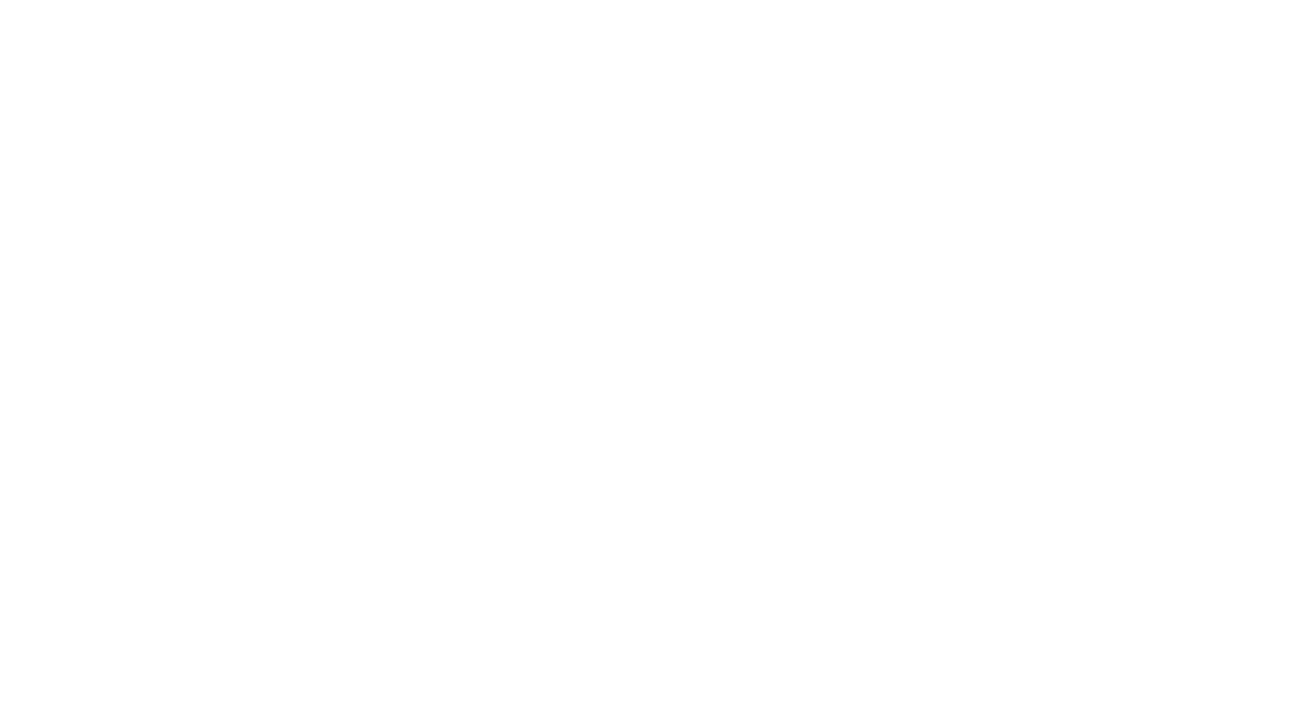
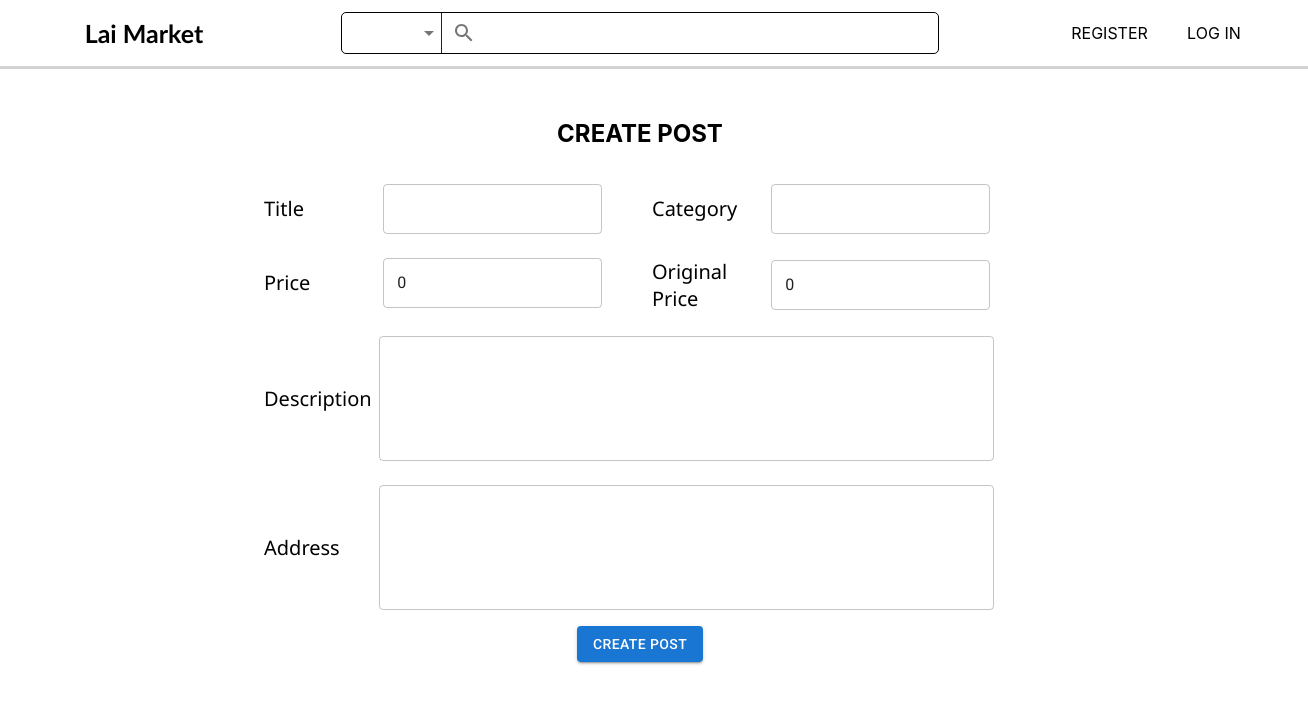
Before and after one commit to IvanYou98/marketplace-fe, a React (Create React App) app: page /product/create in a window 1280 px wide. Before the commit this address had no page. Shown: the top 704 px of the page, 1308 px wide, since content can reach past the window. Built offline with nearby package versions, Linux system fonts and the light colour scheme.

Commit message:
add page for create post

```diff
--- a/src/App.js
+++ b/src/App.js
@@ -9,6 +9,7 @@ import Login from './pages/login/Login';
 import Signup from './pages/signup/Signup';
 import Product from './pages/product/Product';
 import Home from './pages/home/Home';
+import CreatePost from './pages/createPost/CreatePost';
 
 function App() {
   return (
@@ -19,6 +20,7 @@ function App() {
         <Route path='/login' exact element={<Login />} />
         <Route path='/signup' exact element={<Signup />} />
         <Route path='/product' exact element={< Product />} />
+        <Route path="/product/create" exact element={<CreatePost />} />
       </Routes>
     </div>
   );
--- /dev/null
+++ b/src/components/formInput/FormInput.css
@@ -0,0 +1,19 @@
+.form-input-container {
+    padding: 8px;
+    display: flex;
+    justify-content: left;
+    align-items: center;
+}
+
+.form-input-label {
+    width: 30%;
+    font-size: 20px;
+    text-align: left;
+    font-family: 'Segoe UI', Tahoma, Geneva, Verdana, sans-serif;
+}
+
+.form-input-field {
+    margin-left: 10px;
+    width: 60%;
+    height: 50px;
+}
--- /dev/null
+++ b/src/components/formInput/FormInput.jsx
@@ -0,0 +1,14 @@
+import React from 'react'
+import { OutlinedInput } from '@mui/material'
+import './FormInput.css'
+
+const FormInput = ({ name, value, setValue, maxRow }) => {
+    return (
+        <div className='form-input-container'>
+            <div className='form-input-label'>{name}</div>
+            <OutlinedInput maxRows={maxRow} className='form-input-field' value={value} onChange={e => setValue(e.target.value)} />
+        </div>
+    )
+}
+
+export default FormInput
--- a/src/components/header/Header.jsx
+++ b/src/components/header/Header.jsx
@@ -3,6 +3,8 @@ import { Link, useNavigate } from 'react-router-dom'
 import FavoriteIcon from '@mui/icons-material/Favorite';
 import AccountCircleIcon from '@mui/icons-material/AccountCircle';
 import NotificationsIcon from '@mui/icons-material/Notifications';
+import AddCircleIcon from '@mui/icons-material/AddCircle';
+
 import './Header.css'
 import SearchBar from '../searchbar/SearchBar';
 
@@ -40,6 +42,7 @@ const Header = () => {
                         <Fragment>
                             <AccountCircleIcon className='nav-icons' onClick={() => navigate('/home')} />
                             <FavoriteIcon className='nav-icons' />
+                            <AddCircleIcon className='nav-icons' onClick={() => navigate('/product/create')} />
                             <NotificationsIcon className='nav-icons' />
                             <span className='logout-btn' onClick={handleLogout}>
                                 LOG OUT
--- /dev/null
+++ b/src/components/productForm/ProductForm.css
@@ -0,0 +1,39 @@
+.product-form-container {
+    width: 60%;
+    margin: 0 auto;
+    padding: 30px 10px;
+}
+
+.product-form-column-container{
+    width: 100%;
+    margin: 0 auto;
+    display: flex;
+}
+
+
+.product-form-left {
+    flex: 1;
+}
+
+.product-form-right {
+    flex: 1;
+
+}
+
+.product-form-text-area-container {
+    width: 100%;
+    padding: 8px;
+    display: flex;
+    align-items: center;
+}
+
+.product-form-text-area-label {
+    width: 15%;
+    font-size: 20px;
+    text-align: left;
+    font-family: 'Segoe UI', Tahoma, Geneva, Verdana, sans-serif;
+}
+
+.product-form-text-area {
+    width: 80%;
+}
--- /dev/null
+++ b/src/components/productForm/ProductForm.jsx
@@ -0,0 +1,62 @@
+import React, { useState } from 'react'
+import './ProductForm.css'
+import Grid from '@mui/material/Grid';
+import Box from '@mui/material/Box';
+import FormInput from '../formInput/FormInput'
+import { Button } from '@mui/material';
+import TextField from '@mui/material/TextField';
+
+const ProductForm = () => {
+    const [title, setTitle] = useState("");
+    const [category, setCategory] = useState("");
+    const [price, setPrice] = useState(0);
+    const [originalPrice, setOriginalPrice] = useState(0);
+
+    return (
+        <Box sx={{ flexGrow: 1 }} className='product-form-container'>
+            <Grid container spacing={1}>
+                <Grid item xs={12}>
+                    <h2>CREATE POST</h2>
+                </Grid>
+                <Grid item xs={6}>
+                    <FormInput name="Title" value={title} setValue={setTitle} />
+                </Grid>
+                <Grid item xs={6}>
+                    <FormInput name="Category" value={category} setValue={setCategory} />
+                </Grid>
+                <Grid item xs={6}>
+                    <FormInput name="Price" value={price} setValue={setPrice} />
+                </Grid>
+                <Grid item xs={6}>
+                    <FormInput name="Original Price" value={originalPrice} setValue={setOriginalPrice} />
+                </Grid>
+
+                <Grid item xs={12}>
+                    <div className='product-form-text-area-container'>
+                        <div className='product-form-text-area-label'>Description</div>
+                        <TextField
+                            className='product-form-text-area'
+                            multiline
+                            rows={4}
+                        />
+                    </div>
+                </Grid>
+                <Grid item xs={12}>
+                    <div className='product-form-text-area-container'>
+                        <div className='product-form-text-area-label'>Address</div>
+                        <TextField
+                            className='product-form-text-area'
+                            multiline
+                            rows={4}
+                        />
+                    </div>
+                </Grid>
+                <Grid item xs={12}>
+                    <Button variant="contained">Create Post</Button>
+                </Grid>
+            </Grid>
+        </Box>
+    )
+}
+
+export default ProductForm
--- a/src/components/productList/ProductList.css
+++ b/src/components/productList/ProductList.css
@@ -1,4 +1,5 @@
 .product-list-container {
     width: 70%;
-    margin: 20px auto;
+    margin: auto;
+    margin-top: 20px;
 }
--- a/src/components/productList/ProductList.jsx
+++ b/src/components/productList/ProductList.jsx
@@ -9,7 +9,8 @@ const ProductList = ({ handleModalOpen }) => {
         rows.push({});
     }
     return (
-        <Grid className='product-list-container' container rowSpacing={3} columnSpacing={{ xs: 1, sm: 2, md: 3 }}>
+        <div className='product-list-container'>
+            <Grid container rowSpacing={3} columnSpacing={{ xs: 1, sm: 2, md: 3 }}>
                 {
                     rows.map(row => (
                         <Grid item xs={3}>
@@ -18,6 +19,8 @@ const ProductList = ({ handleModalOpen }) => {
                     ))
                 }
             </Grid>
+        </div>
+
     )
 }
 
--- a/src/components/searchbar/SearchBar.jsx
+++ b/src/components/searchbar/SearchBar.jsx
@@ -3,6 +3,7 @@ import SearchOutlinedIcon from '@mui/icons-material/SearchOutlined';
 import MenuItem from '@mui/material/MenuItem';
 import React from 'react';
 import './SearchBar.css'
+import { useState } from 'react';
 
 const SearchBar = () => {
     const [category, setCategory] = React.useState('Category');
--- a/src/components/slider/Slider.css
+++ b/src/components/slider/Slider.css
@@ -1,6 +1,7 @@
 .slider-container {
     margin: auto;
     margin-top: 30px;
+    margin-bottom: 30px;
     display: flex;
     justify-content: center;
     align-items: center;
--- /dev/null
+++ b/src/pages/createPost/CreatePost.jsx
@@ -0,0 +1,13 @@
+import React, { Fragment } from 'react'
+import Header from '../../components/header/Header'
+import ProductForm from '../../components/productForm/ProductForm'
+const CreatePost = () => {
+    return (
+        <Fragment>
+            <Header />
+            <ProductForm />
+        </Fragment>
+    )
+}
+
+export default CreatePost
```
Lines whose indentation alone changed are shown as unchanged.
